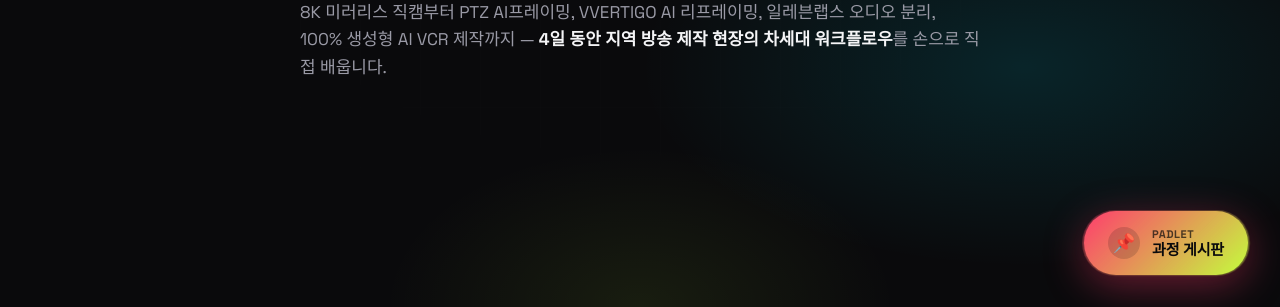
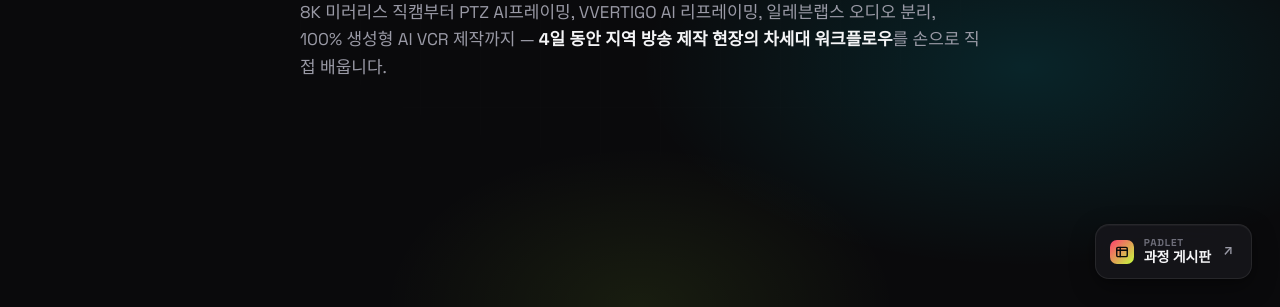
Before and after one commit to jnieah16-bot/ai-media-curriculum, a plain HTML site: page index.html in a window 1280 px wide. Shown: the part 493-800 px from the top of the page. Drawn offline with Linux system fonts and the light colour scheme; a web font is replaced by a local one.

Commit message:
Refine Padlet floating button; replace Canon C50 tech card with AWS

```diff
--- a/index.html
+++ b/index.html
@@ -623,44 +623,47 @@
 
   /* ---------- FLOATING PADLET BUTTON ---------- */
   .fab{
-    position:fixed;right:32px;bottom:32px;z-index:200;
-    display:flex;align-items:center;gap:12px;
-    padding:16px 24px;border-radius:100px;
-    background:var(--grad);
-    color:var(--bg);font-weight:700;font-size:15px;
+    position:fixed;right:28px;bottom:28px;z-index:200;
+    display:inline-flex;align-items:center;gap:10px;
+    padding:12px 18px 12px 14px;border-radius:14px;
+    background:rgba(23,23,28,0.85);
+    backdrop-filter:blur(20px) saturate(1.4);
+    -webkit-backdrop-filter:blur(20px) saturate(1.4);
+    color:var(--text);font-weight:600;font-size:14px;
+    border:1px solid rgba(255,255,255,0.08);
     box-shadow:
-      0 10px 40px rgba(255,61,110,0.4),
-      0 4px 12px rgba(0,0,0,0.3);
-    transition:all .3s cubic-bezier(0.16,1,0.3,1);
-    border:none;cursor:pointer;
+      0 8px 24px rgba(0,0,0,0.35),
+      0 2px 6px rgba(0,0,0,0.2),
+      inset 0 1px 0 rgba(255,255,255,0.04);
+    transition:transform .25s cubic-bezier(0.16,1,0.3,1),
+               border-color .25s ease,
+               background .25s ease;
     text-decoration:none;letter-spacing:-0.01em;
   }
   .fab:hover{
-    transform:translateY(-3px) scale(1.03);
-    box-shadow:
-      0 16px 50px rgba(255,61,110,0.55),
-      0 6px 16px rgba(0,0,0,0.35);
+    transform:translateY(-2px);
+    border-color:rgba(255,61,110,0.4);
+    background:rgba(28,28,34,0.92);
   }
-  .fab:active{transform:translateY(-1px) scale(1.01)}
+  .fab:hover .fab-arrow{transform:translate(2px,-2px)}
   .fab-icon{
-    width:32px;height:32px;border-radius:50%;
-    background:rgba(10,10,12,0.15);
+    width:24px;height:24px;border-radius:7px;
+    background:var(--grad);
     display:flex;align-items:center;justify-content:center;
-    font-size:18px;
+    flex-shrink:0;color:var(--bg);
   }
-  .fab-text{display:flex;flex-direction:column;line-height:1.15}
-  .fab-text small{font-size:11px;font-weight:600;opacity:.7;letter-spacing:0.05em;text-transform:uppercase}
-  .fab-pulse{
-    position:absolute;inset:0;border-radius:100px;
-    background:var(--grad);opacity:.5;z-index:-1;
-    animation:fab-pulse 2.4s ease-out infinite;
+  .fab-icon svg{width:14px;height:14px;display:block}
+  .fab-text{display:flex;flex-direction:column;line-height:1.2}
+  .fab-text small{
+    font-size:10px;font-weight:600;color:var(--dim);
+    letter-spacing:0.08em;text-transform:uppercase;
   }
-  @keyframes fab-pulse{
-    0%{transform:scale(1);opacity:.5}
-    100%{transform:scale(1.15);opacity:0}
+  .fab-arrow{
+    margin-left:2px;color:var(--muted);font-size:13px;
+    transition:transform .25s ease;
   }
   @media(max-width:640px){
-    .fab{right:16px;bottom:16px;padding:14px 18px;font-size:14px}
+    .fab{right:14px;bottom:14px;padding:10px 14px 10px 12px;font-size:13px}
     .fab-text small{display:none}
   }
 </style>
@@ -1046,11 +1049,11 @@
 
     <div class="tech-grid">
       <div class="tech-card reveal">
-        <div class="tech-icon">📷</div>
-        <div class="tech-brand">Canon</div>
-        <div class="tech-name">C50 / R5C 미러리스</div>
-        <div class="tech-desc">8K RAW / Log 워크플로우로 댄스 직캠의 초고해상도 원본을 확보합니다.</div>
-        <div class="tech-spec"><span>8K RAW</span><span>Log</span><span>댄스 직캠</span></div>
+        <div class="tech-icon">☁️</div>
+        <div class="tech-brand">AWS</div>
+        <div class="tech-name">클라우드 미디어 인프라</div>
+        <div class="tech-desc">대용량 8K 원본 저장·처리부터 생성형 AI 추론까지, 전 과정의 백엔드를 안정적으로 운영합니다.</div>
+        <div class="tech-spec"><span>Cloud Storage</span><span>AI/ML</span><span>Media Services</span></div>
       </div>
 
       <div class="tech-card reveal">
@@ -1197,13 +1200,18 @@
 </footer>
 
 <!-- Floating Padlet Button -->
-<a class="fab" href="https://padlet.com/jidang940917/26-ai-b4lwultazhh4h3nc" target="_blank" rel="noopener noreferrer" aria-label="패들렛 게시판 열기">
-  <span class="fab-pulse"></span>
-  <span class="fab-icon">📌</span>
+<a class="fab" href="https://padlet.com/jidang940917/26-ai-b4lwultazhh4h3nc" target="_blank" rel="noopener noreferrer" aria-label="패들렛 과정 게시판 열기">
+  <span class="fab-icon" aria-hidden="true">
+    <svg viewBox="0 0 24 24" fill="none" stroke="currentColor" stroke-width="2.4" stroke-linecap="round" stroke-linejoin="round">
+      <rect x="3" y="4" width="18" height="16" rx="2"/>
+      <path d="M3 9h18M9 4v16"/>
+    </svg>
+  </span>
   <span class="fab-text">
     <small>Padlet</small>
     <span>과정 게시판</span>
   </span>
+  <span class="fab-arrow" aria-hidden="true">↗</span>
 </a>
 
 <script>
```
